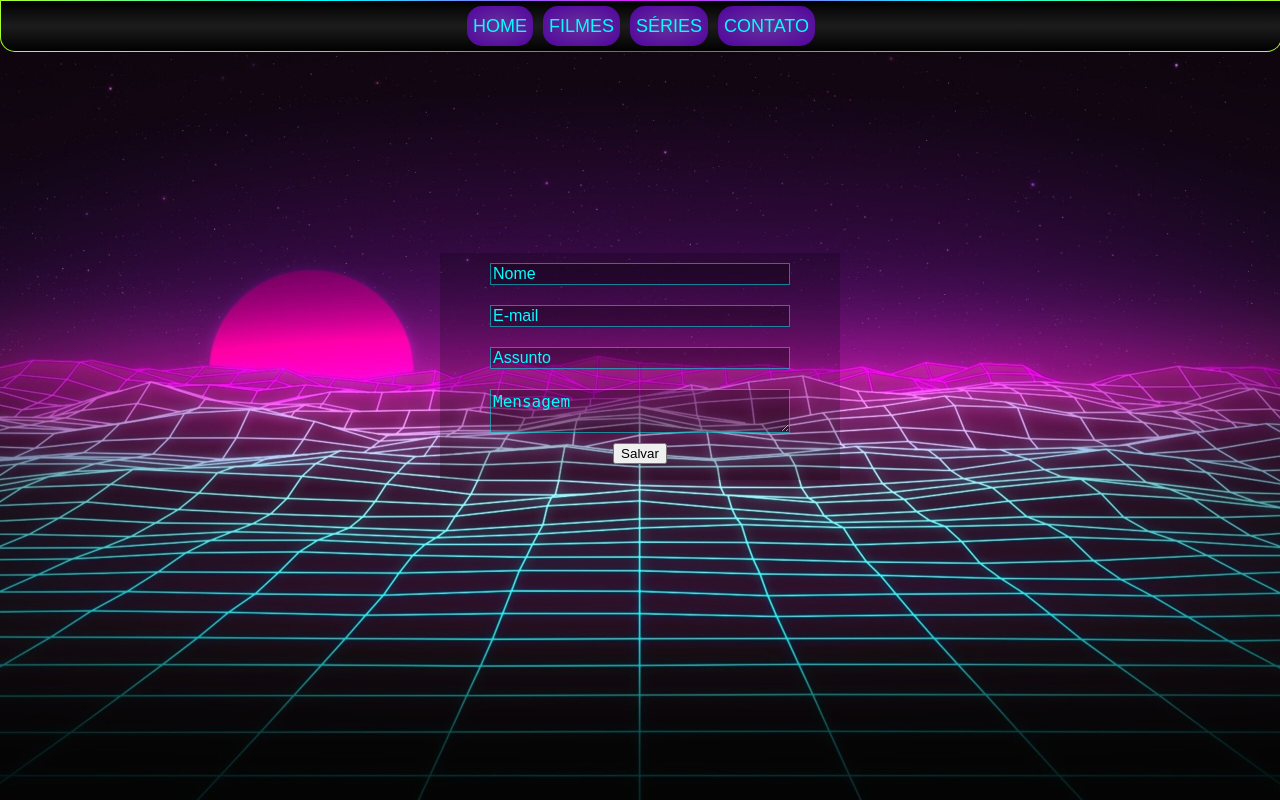
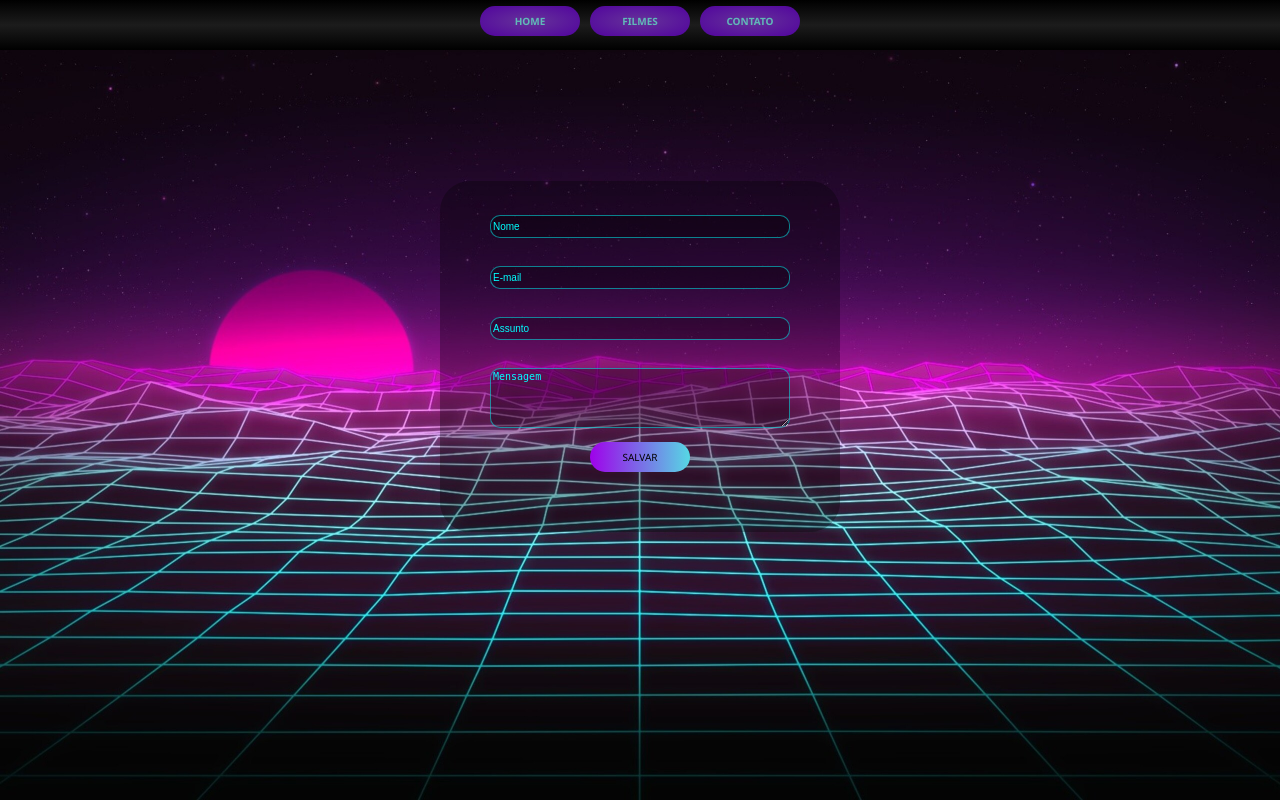
Before and after one commit to 404gato/ProjetoPW2, a PHP site: page / in a window 1280 px wide. Run offline with PHP 8.4, Linux system fonts and the light colour scheme.

Commit message:
Aba contato finalizada

```diff
--- a/contato.php
+++ b/contato.php
@@ -1,5 +1,7 @@
+<div class = "container-flex">
+    <div class = "container">
         <section id="contato">
-    <form action="contato-salvar.php" method="post" >
+            <form action="contato-salvar.php" method="post">
                 <div>
                     <input type="text" placeholder="Nome" name="txNome" class="campFormContato"/>
                 </div>
@@ -9,15 +11,21 @@
                 </div>
 
                 <div>
-            <input type="text" placeholder="Assunto" name="txAssunto" class="campFormContato"/>
+                    <input
+                        type="text"
+                        placeholder="Assunto"
+                        name="txAssunto"
+                        class="campFormContato"/>
                 </div>
 
                 <div>
-            <textarea placeholder="Mensagem" name="txMensagem" class="campFormContato"></textarea>
+                    <textarea placeholder="Mensagem" name="txMensagem" class="campFormContatoTEXTAREA"></textarea>
                 </div>
 
                 <div>
-            <input type="submit" value="Salvar"/>
+                    <input type="submit" value="SALVAR" class = "btn_salvar"/>
                 </div>
             </form>
         </section>
+    </div>
+</div>
--- a/css/styleLight.css
+++ b/css/styleLight.css
@@ -4,8 +4,6 @@ body{
     background-size: cover;
 }
 #menuTop{
-    border-radius: 0 0 15px 15px;
-    border: solid 1px transparent;
     background-image: linear-gradient(black, #1c1c1c, black), radial-gradient(circle at bottom, magenta, cyan, greenyellow);
     background-origin: border-box;
     background-clip: content-box, border-box;
@@ -14,22 +12,56 @@ body{
     justify-content: center;
     display: flex;
 }
+
+/* BOTOES */
 .btn_menuTop{
     background: radial-gradient(rebeccapurple, rgb(81, 3, 158));
     border: none;
     border-radius: 15px;
-    color: cyan;
+    color: rgb(97, 185, 185);
     margin: 5px;
-    font-size: 18px;
+    height: 30px;
+    width: 100px;
+    font-size: 10px;
+    font-family: 'Segoe UI', Tahoma, Geneva, Verdana, sans-serif;
+    font-weight: bold;
+    margin-top: 0.5%;
+    transition: transform 1s;
+    transform: translateX(1) scale(0.5);
 }
 .btn_menuTop:hover{
     background: radial-gradient(yellow, greenyellow);
     color: rebeccapurple;
     border: none;
+    border-radius: 25px;
+    margin: 5px;
+    margin-top: 0.5%;
+    font-size: 15px;
+    font-family: 'Gill Sans', 'Gill Sans MT', Calibri, 'Trebuchet MS', sans-serif;
+    transform: translateX(5px) scale(1.2);
+}
+
+.btn_salvar{
+    margin-bottom: 15%;
+    height: 30px;
+    width: 100px;
     border-radius: 15px;
-    margin: 5px;
-    font-size: 18px;
+    font-family: 'Segoe UI', Tahoma, Geneva, Verdana, sans-serif;
+    font-size: 10px;
+    background: -webkit-linear-gradient(right, #56d8e4, #9f01ea);
+    transition: transform 1s;
+    transform: translateX(1) scale(0.5);
+    border: 0;
 }
+.btn_salvar:hover{
+    font-weight: bold;
+    transform: translateX(15px) scale(1.0);
+   /* background: -webkit-linear-gradient(right, #9f01ea,#56d8e4);*/
+}
+/*FIM DE BOTOES*/
+
+/*CONTAINER*/
+
 #conteudo{
     display: flex;
     align-items: center;
@@ -38,27 +70,61 @@ body{
     padding-top: 5%;
     width: auto;
     height: 500px;
+
 }
-/*  estilos relacionados ao formulario de contato abaixo */
+
+/*CONTAINER*/
+
+/*  FORMULÁRIO */
 #contato{
-    background-color: rgba(0, 0, 0, 0.2);
+    background-color: rgba(0, 0, 0, 0.3);
     color: magenta;
     height: auto;
     width: 400px;
+    border-radius: 30px;
+    padding-top: 20px;
 }
 .campFormContato{
     border: solid 1px rgb(0, 255, 255, 0.5);
-    margin: 2.5%;
+    margin: 3.5%;
     background-color: rgba(0, 0, 0, 0.3);
     width: 300px;
-    font-size: 16px;
+    height: 23px;
+    font-size: 10px;
     color: yellowgreen;
+    border-radius: 10px;
+}
+
+.campFormContatoTEXTAREA{
+    border: solid 1px rgb(0, 255, 255, 0.5);
+    margin: 3.5%;
+    background-color: rgba(0, 0, 0, 0.3);
+    min-width: 300px;
+    min-height: 60px;
+    font-size: 10px;
+    color: yellowgreen;
+    border-radius: 10px;
+    max-width: 300px;
+    max-height: 300px;
 }
 .campFormContato:focus{
     outline: none;
     background-color: rgba(0, 0, 0, 0.5);
     color: white;
+    border-color: #7b359b;
+}
+.campFormContatoTEXTAREA:focus{
+    outline: none;
+    background-color: rgba(0, 0, 0, 0.5);
+    color: white;
+    border-color: #7b359b;
 }
 .campFormContato::placeholder{
     color: cyan;
 }
+
+.campFormContatoTEXTAREA::placeholder{
+    color: cyan;
+}
+
+/* FIM DE FORMULARIO */
--- a/menuTop.php
+++ b/menuTop.php
@@ -1,6 +1,5 @@
 <div id="menuTop">
     <button class="btn_menuTop">HOME</buttom>
     <button class="btn_menuTop">FILMES</buttom>
-    <button class="btn_menuTop">SÉRIES</buttom>
     <button class="btn_menuTop">CONTATO</buttom>
 </div>
```
Lines whose indentation alone changed are shown as unchanged.
